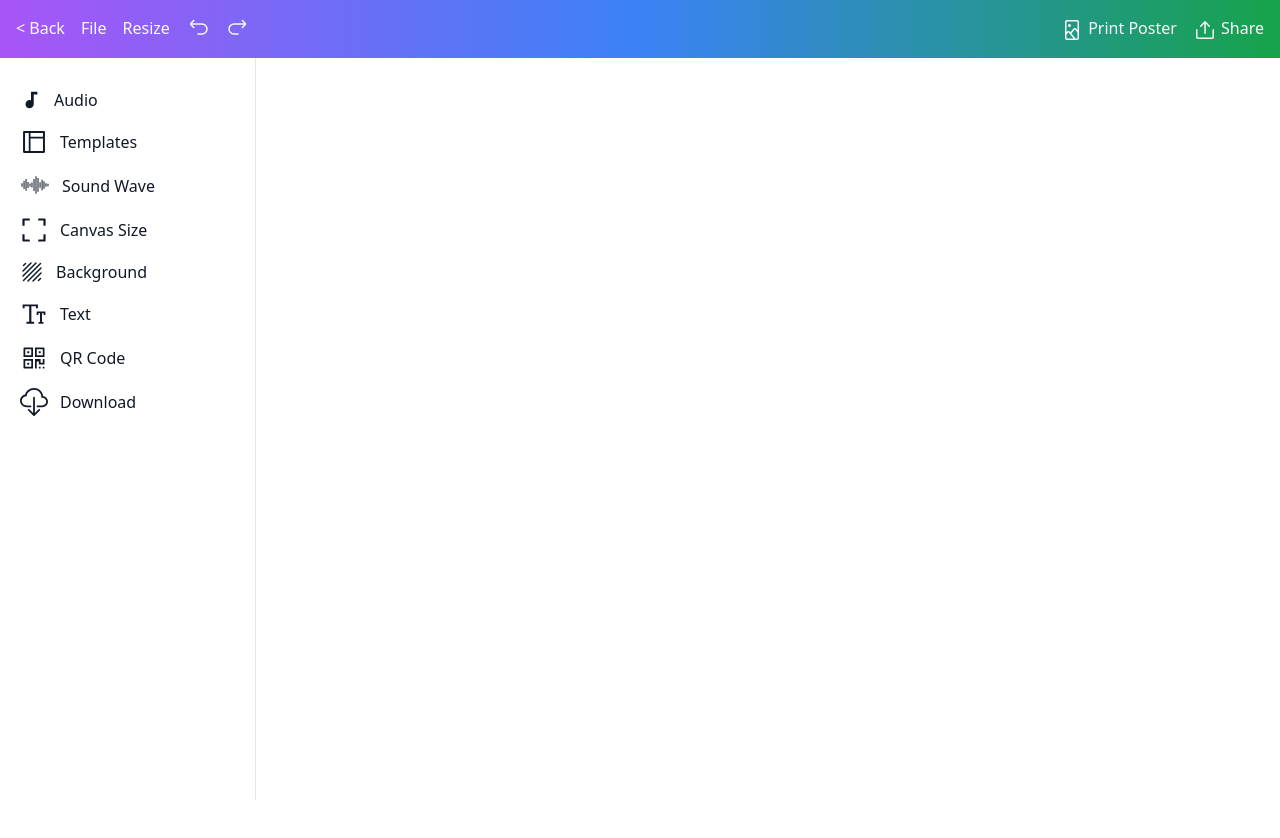
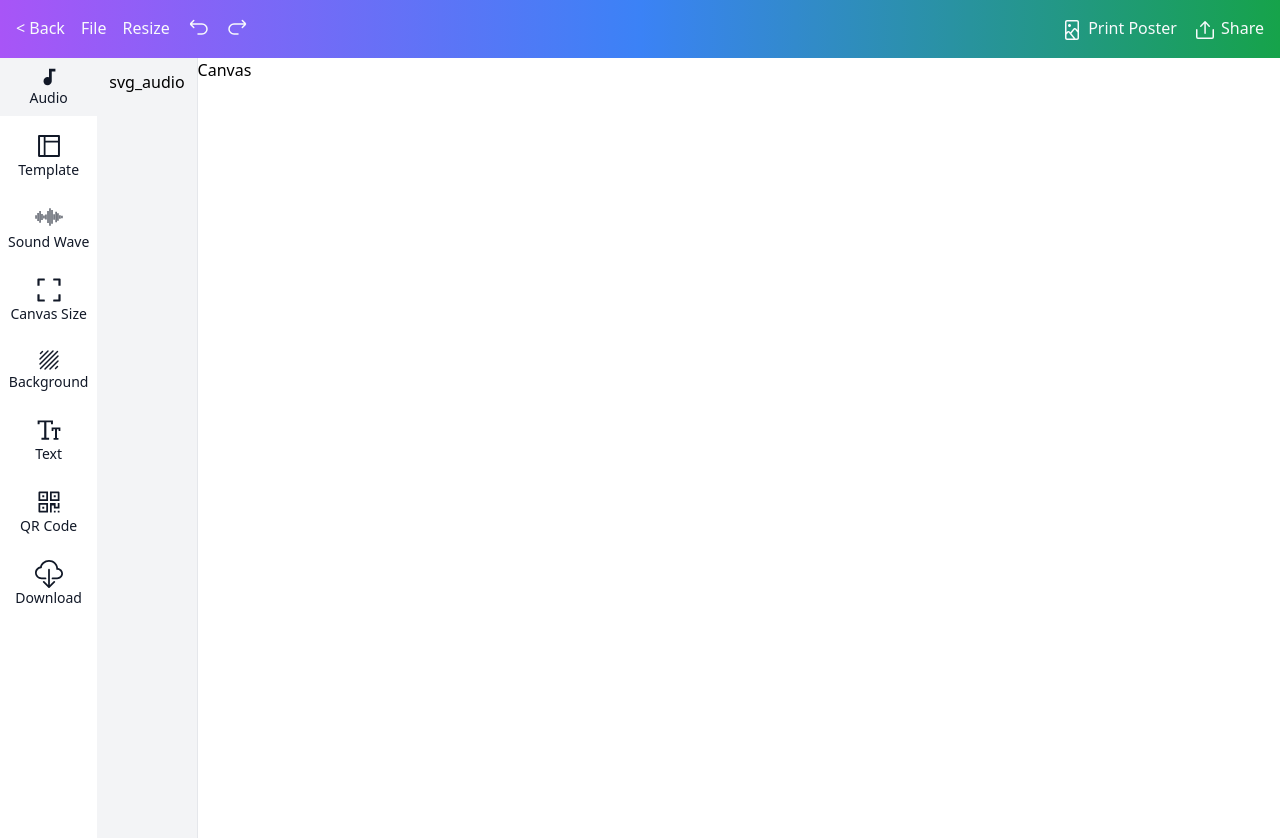
Before and after one commit to kunal1400/waveshop, a Next.js app: page / in a window 1280 px wide. Shown: the top 838 px of the page. Before the commit the page ends 800 px from the top, so only its background shows below. Built offline with nearby package versions, Linux system fonts and the light colour scheme; a web font is replaced by a local one.

Commit message:
Fixed sidebar

```diff
--- a/components/Layout/designNavigation.tsx
+++ b/components/Layout/designNavigation.tsx
@@ -15,7 +15,7 @@ export function NavButton({children}: LayoutPropsType) {
  * Design Navigation UI
  */
 export default function DesignNavigation() {
-    return <div className="fixed top-0 z-50 w-full p-2 bg-gradient-to-r from-purple-500 via-blue-500 to-green-600">
+    return <div className="w-full p-2 bg-gradient-to-r from-purple-500 via-blue-500 to-green-600">
         <div className="inline-flex justify-start w-full sm:w-1/2">
             <Link href="/" className="p-2 text-slate-50 hover:text-slate-300">&lt; Back</Link>
             <NavButton>File</NavButton>
--- a/components/Layout/designSidebar.tsx
+++ b/components/Layout/designSidebar.tsx
@@ -1,112 +1,94 @@
+import { ReactNode, useState } from "react"
 import { LayoutPropsType } from "../../interfaces"
-import SvgIcon from "./svg"
+import SvgIcon, { svgIconType } from "./svg"
+
+export interface ISidebarLinks {
+    children?: ReactNode,
+    onSideBarLinkClick: () => void,
+    label: string,
+    svgIcon: svgIconType
+}
 
 /**
- * Button component for Design Navigation
+ * Link component for Design Navigation
  */
-export function SidebarLinks({children}: LayoutPropsType) {
-    return <a href="#" className="flex items-center p-2 text-base font-normal text-gray-900 rounded-lg dark:text-white hover:bg-gray-100 dark:hover:bg-gray-700">
-        {children}
+export function SidebarLinks({onSideBarLinkClick, label, svgIcon}: ISidebarLinks) {
+    return <a href="#" onClick={onSideBarLinkClick} className="flex flex-col items-center p-2 text-gray-900 hover:bg-gray-100">
+        <SvgIcon iconName={svgIcon} />
+        <span className="text-sm">{label}</span>
     </a>
 }
 
 export default function DesignSidebar() {
+    const [selectedOption, setSelectedOption] = useState<string | null>('svg_audio');
+
     return <>
-
-    {/* <nav className="fixed top-0 z-50 w-full bg-white border-b border-gray-200 dark:bg-gray-800 dark:border-gray-700">
-        <div className="px-3 py-3 lg:px-5 lg:pl-3">
-            <div className="flex items-center justify-between">
-                <div className="flex items-center justify-start">
-                    <button data-drawer-target="logo-sidebar" data-drawer-toggle="logo-sidebar" aria-controls="logo-sidebar" type="button" className="inline-flex items-center p-2 text-sm text-gray-500 rounded-lg md:hidden hover:bg-gray-100 focus:outline-none focus:ring-2 focus:ring-gray-200 dark:text-gray-400 dark:hover:bg-gray-700 dark:focus:ring-gray-600">
-                        <span className="sr-only">Open sidebar</span>
-                        <svg className="w-6 h-6" aria-hidden="true" fill="currentColor" viewBox="0 0 20 20" xmlns="http://www.w3.org/2000/svg">
-                        <path clip-rule="evenodd" fill-rule="evenodd" d="M2 4.75A.75.75 0 012.75 4h14.5a.75.75 0 010 1.5H2.75A.75.75 0 012 4.75zm0 10.5a.75.75 0 01.75-.75h7.5a.75.75 0 010 1.5h-7.5a.75.75 0 01-.75-.75zM2 10a.75.75 0 01.75-.75h14.5a.75.75 0 010 1.5H2.75A.75.75 0 012 10z"></path>
-                        </svg>
-                    </button>
-                    <a href="https://flowbite.com" className="flex ml-2 md:mr-24">
-                        <img src="https://flowbite.com/docs/images/logo.svg" className="h-8 mr-3" alt="FlowBite Logo" />
-                        <span className="self-center text-xl font-semibold sm:text-2xl whitespace-nowrap dark:text-white">Flowbite</span>
-                    </a>
-                </div>
-            <div className="flex items-center">
-                <div className="flex items-center ml-3">
-                    <div>
-                        <button type="button" className="flex text-sm bg-gray-800 rounded-full focus:ring-4 focus:ring-gray-300 dark:focus:ring-gray-600" aria-expanded="false" data-dropdown-toggle="dropdown-user">
-                            <span className="sr-only">Open user menu</span>
-                            <img className="w-8 h-8 rounded-full" src="https://flowbite.com/docs/images/people/profile-picture-5.jpg" alt="user photo"/>
-                        </button>
-                    </div>
-                    <div className="z-50 hidden my-4 text-base list-none bg-white divide-y divide-gray-100 rounded shadow dark:bg-gray-700 dark:divide-gray-600" id="dropdown-user">
-                    <div className="px-4 py-3" role="none">
-                        <p className="text-sm text-gray-900 dark:text-white" role="none">
-                        Neil Sims
-                        </p>
-                        <p className="text-sm font-medium text-gray-900 truncate dark:text-gray-300" role="none">
-                        neil.sims@flowbite.com
-                        </p>
-                    </div>
-                    <ul className="py-1" role="none">
-                        <li>
-                        <a href="#" className="block px-4 py-2 text-sm text-gray-700 hover:bg-gray-100 dark:text-gray-300 dark:hover:bg-gray-600 dark:hover:text-white" role="menuitem">Dashboard</a>
-                        </li>
-                        <li>
-                        <a href="#" className="block px-4 py-2 text-sm text-gray-700 hover:bg-gray-100 dark:text-gray-300 dark:hover:bg-gray-600 dark:hover:text-white" role="menuitem">Settings</a>
-                        </li>
-                        <li>
-                        <a href="#" className="block px-4 py-2 text-sm text-gray-700 hover:bg-gray-100 dark:text-gray-300 dark:hover:bg-gray-600 dark:hover:text-white" role="menuitem">Earnings</a>
-                        </li>
-                        <li>
-                        <a href="#" className="block px-4 py-2 text-sm text-gray-700 hover:bg-gray-100 dark:text-gray-300 dark:hover:bg-gray-600 dark:hover:text-white" role="menuitem">Sign out</a>
-                        </li>
-                    </ul>
-                    </div>
-                </div>
-                </div>
-            </div>
-        </div>
-    </nav> */}
-
-    <aside id="logo-sidebar" className="fixed top-0 left-0 z-40 w-64 h-screen pt-20 transition-transform -translate-x-full bg-white border-r border-gray-200 sm:translate-x-0 dark:bg-gray-800 dark:border-gray-700" aria-label="Sidebar">
-        <div className="h-full px-3 pb-4 overflow-y-auto bg-white dark:bg-gray-800">
+    <aside id="logo-sidebar" className="h-screen bg-white" aria-label="Sidebar">
+        <div className="h-full overflow-y-auto bg-white dark:bg-gray-800">
             <ul className="space-y-2">
-                <li>
-                    <SidebarLinks>
-                        <SvgIcon iconName="svg_audio"/>
-                        <span className="flex-1 ml-3 whitespace-nowrap">Audio</span>
-                    </SidebarLinks>
-                    <SidebarLinks>
-                        <SvgIcon iconName="svg_template"/>
-                        <span className="flex-1 ml-3 whitespace-nowrap">Templates</span>
-                    </SidebarLinks>
-                    <SidebarLinks>
-                        <SvgIcon iconName="svg_soundwave"/>
-                        <span className="flex-1 ml-3 whitespace-nowrap">Sound Wave</span>
-                    </SidebarLinks>
-                    <SidebarLinks>
-                        <SvgIcon iconName="svg_canvassize"/>
-                        <span className="flex-1 ml-3 whitespace-nowrap">Canvas Size</span>
-                    </SidebarLinks>
-
-                    <SidebarLinks>
-                        <SvgIcon iconName="svg_background"/>
-                        <span className="flex-1 ml-3 whitespace-nowrap">Background</span>
-                    </SidebarLinks>
-
-                    <SidebarLinks>
-                        <SvgIcon iconName="svg_texticon"/>
-                        <span className="flex-1 ml-3 whitespace-nowrap">Text</span>
-                    </SidebarLinks>
-                    <SidebarLinks>
-                        <SvgIcon iconName="svg_qrcode"/>
-                        <span className="flex-1 ml-3 whitespace-nowrap">QR Code</span>
-                    </SidebarLinks>
-                    <SidebarLinks>
-                        <SvgIcon iconName="svg_download"/>
-                        <span className="flex-1 ml-3 whitespace-nowrap">Download</span>
-                    </SidebarLinks>
+                <li className={selectedOption == 'svg_audio' ? "bg-gray-100" : ""}>
+                    <SidebarLinks
+                        label="Audio"
+                        svgIcon="svg_audio"
+                        onSideBarLinkClick={() => setSelectedOption('svg_audio')}
+                    />
+                </li>
+                <li className={selectedOption == 'svg_template' ? "bg-gray-100" : ""}>
+                    <SidebarLinks
+                        label="Template"
+                        svgIcon="svg_template"
+                        onSideBarLinkClick={() => setSelectedOption('svg_template')}
+                    />
+                </li>
+                <li className={selectedOption == 'svg_soundwave' ? "bg-gray-100" : ""}>
+                    <SidebarLinks
+                        label="Sound Wave"
+                        svgIcon="svg_soundwave"
+                        onSideBarLinkClick={() => setSelectedOption('svg_soundwave')}
+                    />
+                </li>
+                <li className={selectedOption == 'svg_canvassize' ? "bg-gray-100" : ""}>
+                    <SidebarLinks
+                        label="Canvas Size"
+                        svgIcon="svg_canvassize"
+                        onSideBarLinkClick={() => setSelectedOption('svg_canvassize')}
+                    />
+                </li>
+                <li className={selectedOption == 'svg_background' ? "bg-gray-100" : ""}>
+                    <SidebarLinks
+                        label="Background"
+                        svgIcon="svg_background"
+                        onSideBarLinkClick={() => setSelectedOption('svg_background')}
+                    />
+                </li>
+                <li className={selectedOption == 'svg_texticon' ? "bg-gray-100" : ""}>
+                    <SidebarLinks
+                        label="Text"
+                        svgIcon="svg_texticon"
+                        onSideBarLinkClick={() => setSelectedOption('svg_texticon')}
+                    />
+                </li>
+                <li className={selectedOption == 'svg_qrcode' ? "bg-gray-100" : ""}>
+                    <SidebarLinks
+                        label="QR Code"
+                        svgIcon="svg_qrcode"
+                        onSideBarLinkClick={() => setSelectedOption('svg_qrcode')}
+                    />
+                </li>
+                <li className={selectedOption == 'svg_download' ? "bg-gray-100" : ""}>
+                    <SidebarLinks
+                        label="Download"
+                        svgIcon="svg_download"
+                        onSideBarLinkClick={() => setSelectedOption('svg_download')}
+                    />
                 </li>
             </ul>
         </div>
     </aside>
+    <div className="h-screen bg-gray-100 border-r border-gray-200">
+        <div className="p-3 overflow-y-auto">
+            {selectedOption}
+        </div>
+    </div>
 </>
 }
--- a/components/Layout/svg.tsx
+++ b/components/Layout/svg.tsx
@@ -1,6 +1,8 @@
 export interface ISvgIcon {
-    iconName: 'svg_share' | 'svg_print' | 'svg_undo' | 'svg_redo' | 'svg_user' | 'svg_product' | 'svg_signin' | 'svg_audio' | 'svg_template' | 'svg_soundwave' | 'svg_canvassize' | 'svg_background' | 'svg_texticon' | 'svg_qrcode' | 'svg_download'
+    iconName: svgIconType
 }
+
+export type svgIconType = 'svg_share' | 'svg_print' | 'svg_undo' | 'svg_redo' | 'svg_user' | 'svg_product' | 'svg_signin' | 'svg_audio' | 'svg_template' | 'svg_soundwave' | 'svg_canvassize' | 'svg_background' | 'svg_texticon' | 'svg_qrcode' | 'svg_download';
 
 export default function SvgIcon({iconName}: ISvgIcon) {
     switch (iconName) {
--- a/pages/index.tsx
+++ b/pages/index.tsx
@@ -1,14 +1,11 @@
-import {Container, DesignNavigation, DesignSidebar} from "../components/Layout";
+import {DesignNavigation, DesignSidebar} from "../components/Layout";
 
 export default function Index() {
     return <>
         <DesignNavigation/>
-        <div className="grid grid-cols-2">
+        <div className="flex">
             <DesignSidebar/>
             <div>Canvas</div>
         </div>
-        <Container>
-
-        </Container>
     </>
 }
```
